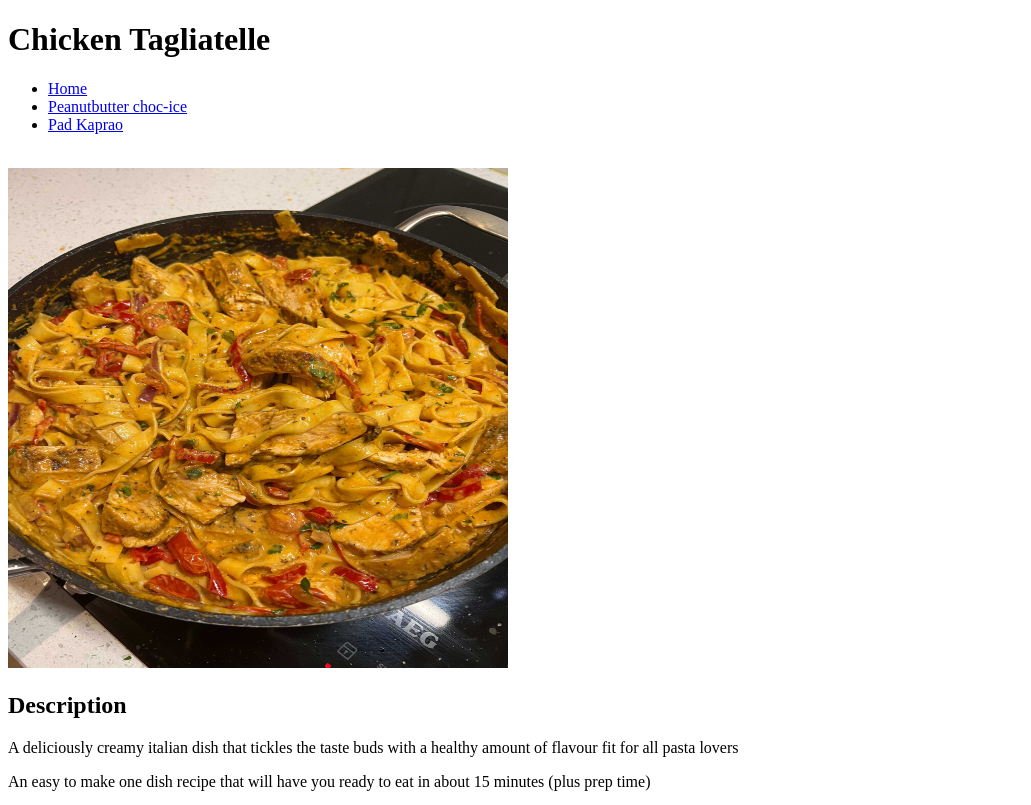
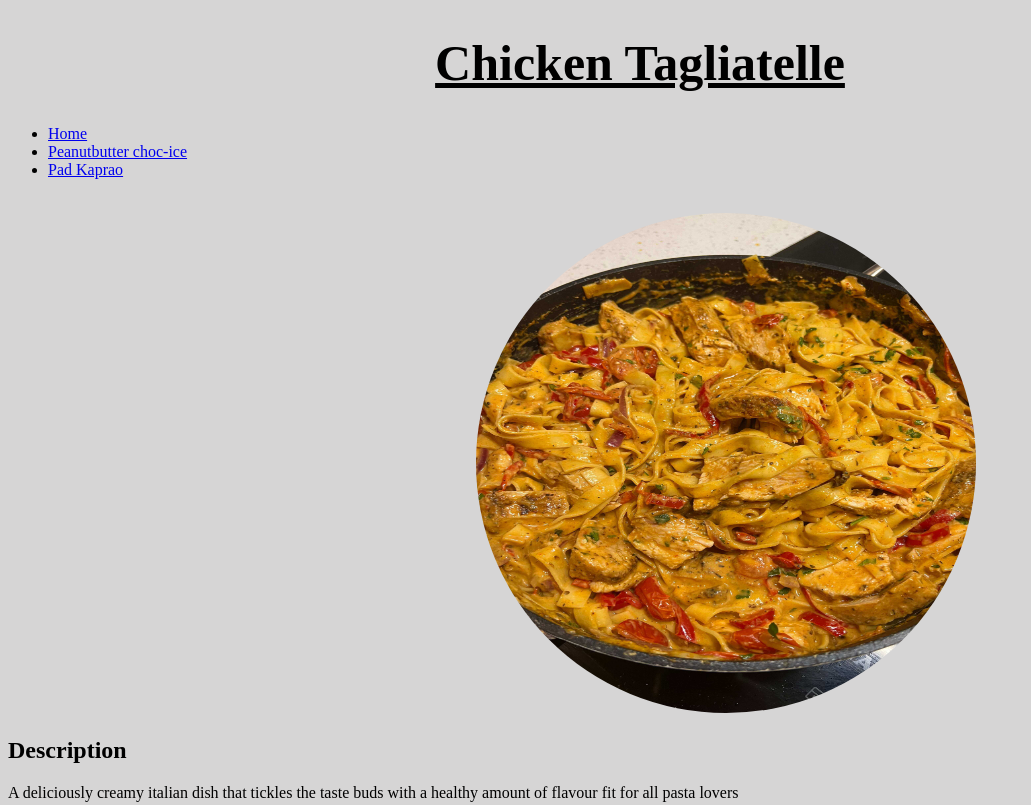
Before and after one commit to BenjiSmith1990/odin-recipes, a plain HTML site: page recipes/chicken-tagliatelle.html in a window 1280 px wide. Shown: the top 805 px of the page, without its empty margins (0-1031 px from the left). Drawn offline with Linux system fonts and the light colour scheme.

Commit message:
add styles to main images and headings

```diff
--- a/recipes/chicken-tagliatelle.html
+++ b/recipes/chicken-tagliatelle.html
@@ -7,14 +7,14 @@
     <link rel="stylesheet" href="../styles.css">
 </head>
 <body>
-    <h1>Chicken Tagliatelle</h1>
+    <h1 class="title">Chicken Tagliatelle</h1>
     <ul>
         <li><a href="../index.html">Home</a></li>
         <li><a href="../recipes/peanutbutter-choc-ice.html">Peanutbutter choc-ice</a></li>
         <li><a href="../recipes/pad-krapao.html">Pad Kaprao</a></li>
     </ul>
     <br>
-    <img src="../img/chicken-tagliatelle.jpg" alt="image of a delicious plate of chicken tagliatelle" width="500" height="500">
+    <img class="main-img" src="../img/chicken-tagliatelle.jpg" alt="image of a delicious plate of chicken tagliatelle" width="500" height="500">
     <h2>Description</h2>
     <p>A deliciously creamy italian dish that tickles the taste buds with a healthy amount of flavour fit for all pasta lovers</p>
     <p>An easy to make one dish recipe that will have you ready to eat in about 15 minutes (plus prep time)</p>
--- a/styles.css
+++ b/styles.css
@@ -0,0 +1,14 @@
+body {
+    background-color: rgb(214, 213, 213);
+}
+
+.title {
+    font-size: 50px;
+    text-align: center;
+    text-decoration: underline;
+}
+
+.main-img {
+    border-radius: 50%;
+    margin-left: 37%;
+}
```
Also changed, not shown: index.html (+1 -1 lines), recipes/pad-krapao.html (+2 -2 lines), recipes/peanutbutter-choc-ice.html (+2 -2 lines).
